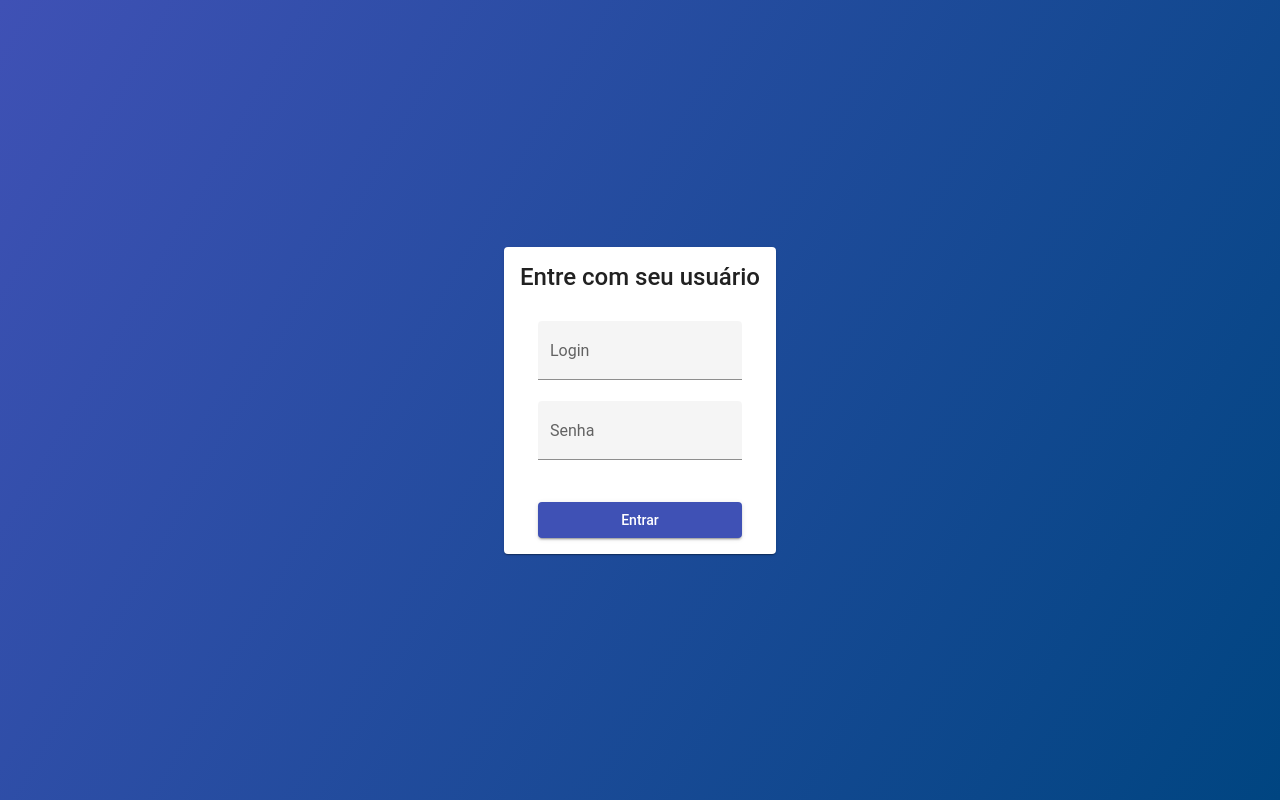
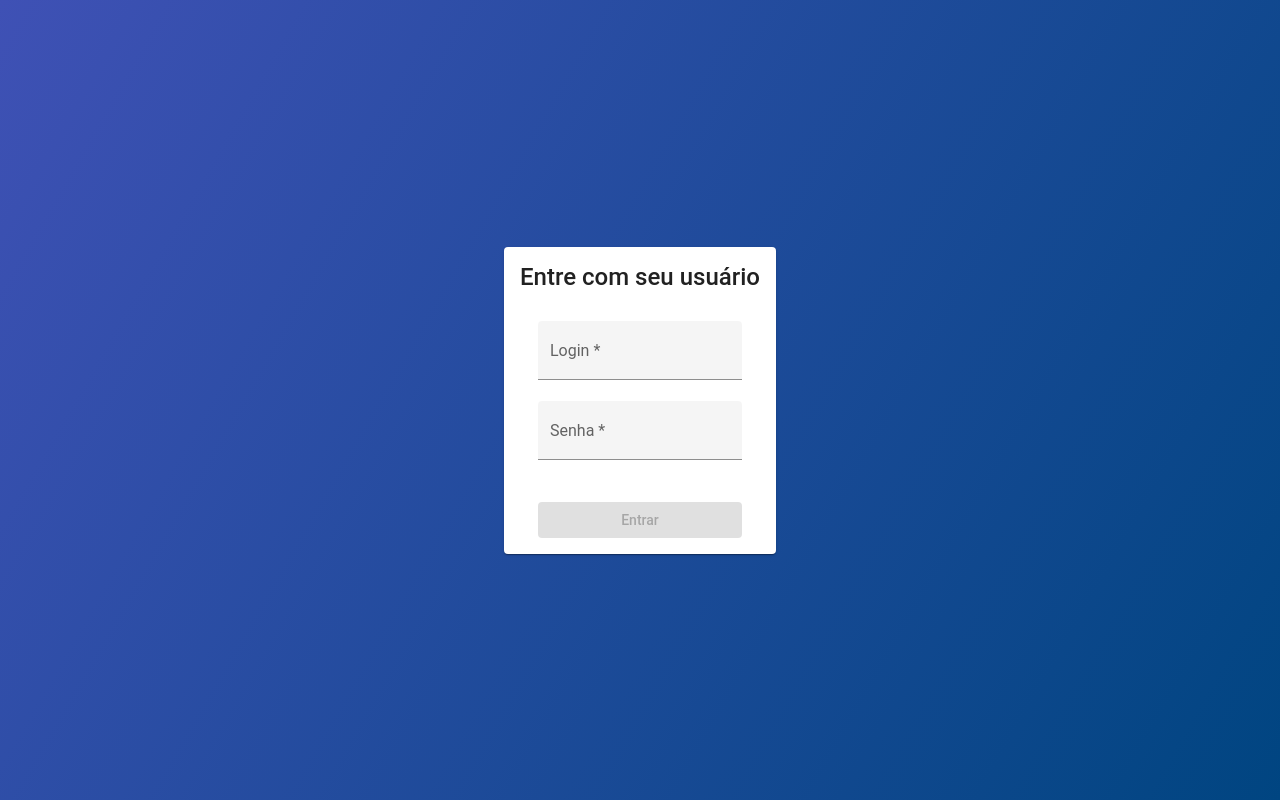
Before and after one commit to JohannArouca/desafioAngular-Inovacao, an Angular app: page / in a window 1280 px wide. Built offline with nearby package versions, Linux system fonts and the light colour scheme.

Commit message:
disabled login-button

```diff
--- a/src/app/login/login.component.html
+++ b/src/app/login/login.component.html
@@ -15,7 +15,12 @@
       <p [ngStyle]="{ visibility: visibility }" class="loginError">
         Login ou senha inválido(s)!
       </p>
-      <button mat-raised-button color="primary" (click)="login()">
+      <button
+        [disabled]="loginForm.invalid"
+        mat-raised-button
+        color="primary"
+        (click)="login()"
+      >
         Entrar
       </button>
     </form>
--- a/src/app/login/login.component.ts
+++ b/src/app/login/login.component.ts
@@ -1,5 +1,5 @@
 import { Component, ElementRef, OnInit, ViewChild } from '@angular/core';
-import { FormBuilder, FormGroup } from '@angular/forms';
+import { FormBuilder, FormGroup, Validators } from '@angular/forms';
 import { ActivatedRoute, Router } from '@angular/router';
 import { AuthService } from '../core/auth/auth.service';
 import { TokenService } from '../core/token/token.service';
@@ -28,8 +28,8 @@ export class LoginComponent implements OnInit {
     );
 
     this.loginForm = this.formBuilder.group({
-      login: [''],
-      password: [''],
+      login: ['', Validators.required],
+      password: ['', Validators.required],
     });
   }
 
```
